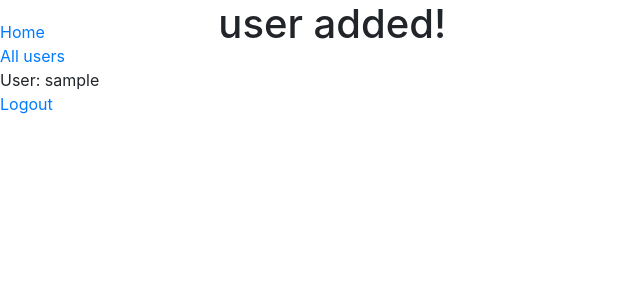
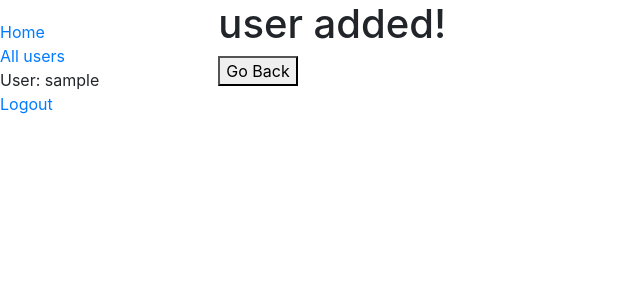
Before and after one commit to 01shobitha/CTWT, a Django app: template chatapp/templates/user_added.html in a window 1280 px wide. Shown: the top 300 px of the page, without its empty margins (0-640 px from the left). Run offline with Django 3.2, Linux system fonts and the light colour scheme; the template is opened without the code that fills it, so the values that code supplies are empty; the visitor is signed in with stand-in values (Sample User, id 1); some libraries are stand-ins or nearby versions.

Commit message:
adds a - user is added conformation page

```diff
--- a/chatapp/templates/user_added.html
+++ b/chatapp/templates/user_added.html
@@ -1,4 +1,11 @@
 {% extends "base_generic.html" %}
 {% block content %}
 <h1>user added!</h1>
+<button onclick="goBack()">Go Back</button>
+
+<script>
+function goBack() {
+  window.history.back();
+}
+</script>
 {% endblock  %}
```
